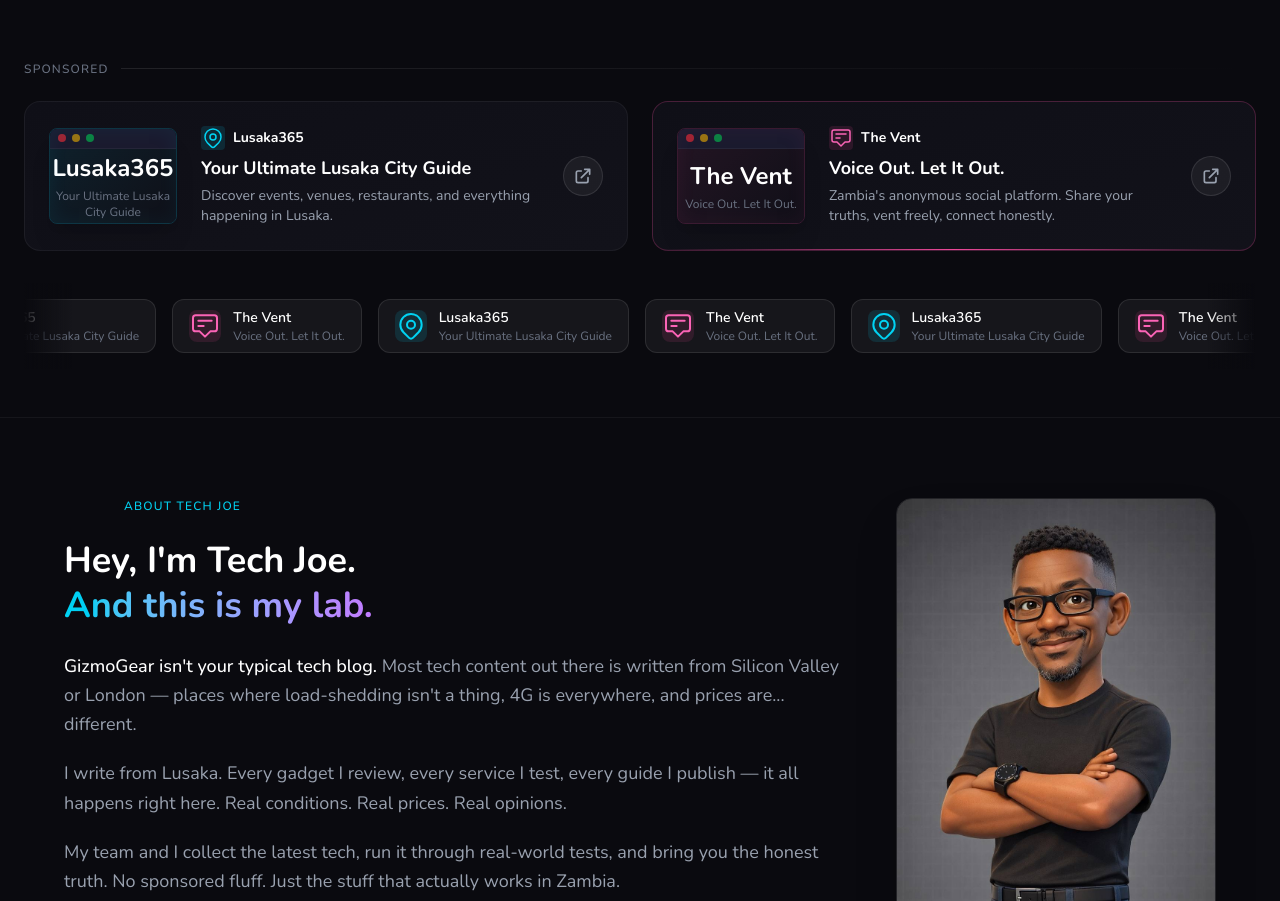
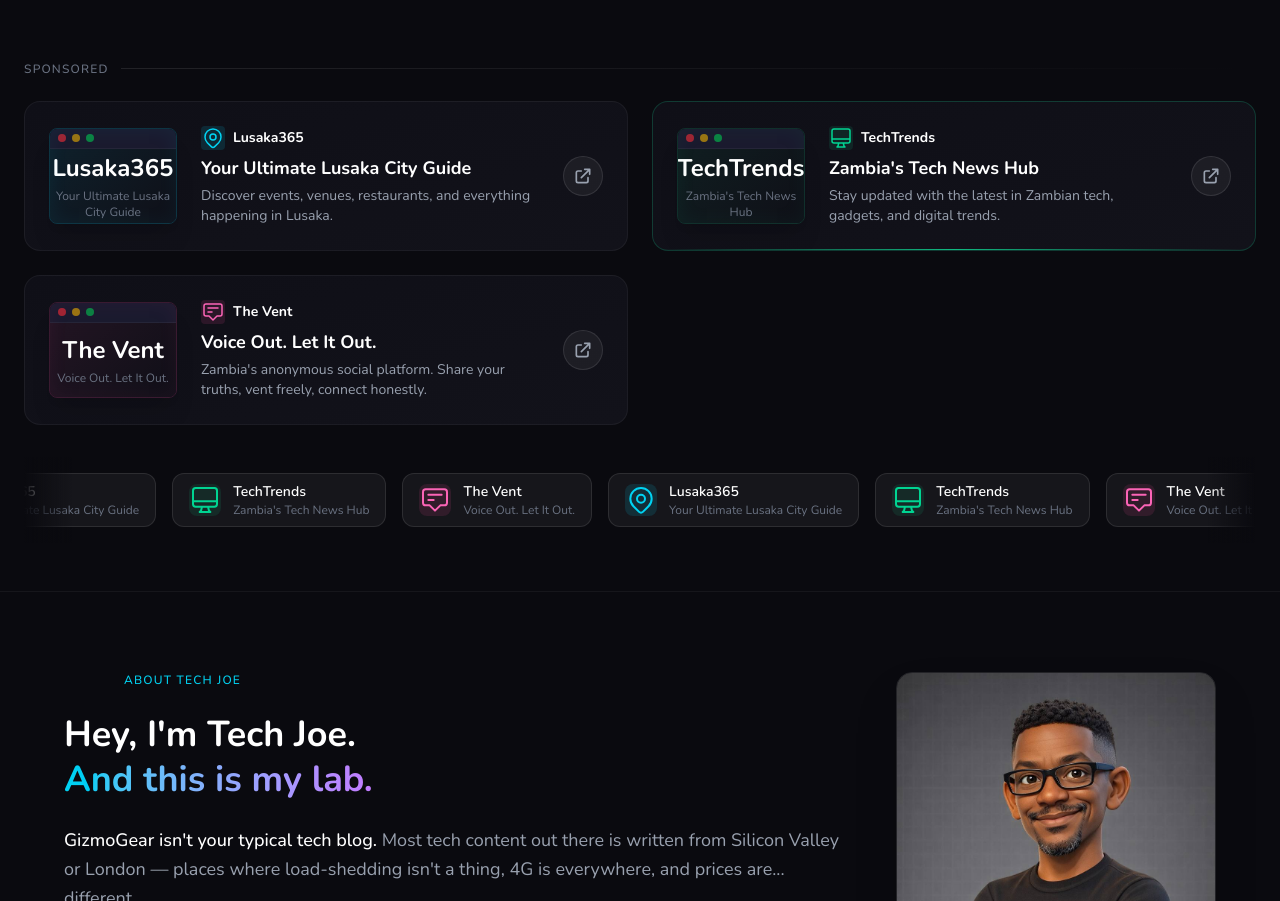
Before and after one commit to Thevent26/gizmogear, a Next.js app: page / in a window 1280 px wide. Shown: the part 1340-2241 px from the top of the page. Built offline with nearby package versions, Linux system fonts and the light colour scheme.

Commit message:
Add TechTrends.co.zm as third advertiser

```diff
--- a/src/components/AdBanner.tsx
+++ b/src/components/AdBanner.tsx
@@ -24,6 +24,18 @@
       </svg>
     ),
     accent: '#00d4ff',
+  },
+  {
+    name: 'TechTrends',
+    tagline: "Zambia's Tech News Hub",
+    description: "Stay updated with the latest in Zambian tech, gadgets, and digital trends.",
+    url: 'https://www.techtrends.co.zm',
+    icon: (
+      <svg className="w-8 h-8 text-emerald-400" fill="none" viewBox="0 0 24 24" stroke="currentColor">
+        <path strokeLinecap="round" strokeLinejoin="round" strokeWidth={1.5} d="M9.75 17L9 20l-1 1h8l-1-1-.75-3M3 13h18M5 17h14a2 2 0 002-2V5a2 2 0 00-2-2H5a2 2 0 00-2 2v10a2 2 0 002 2z" />
+      </svg>
+    ),
+    accent: '#10b981',
   },
   {
     name: 'The Vent',
```
